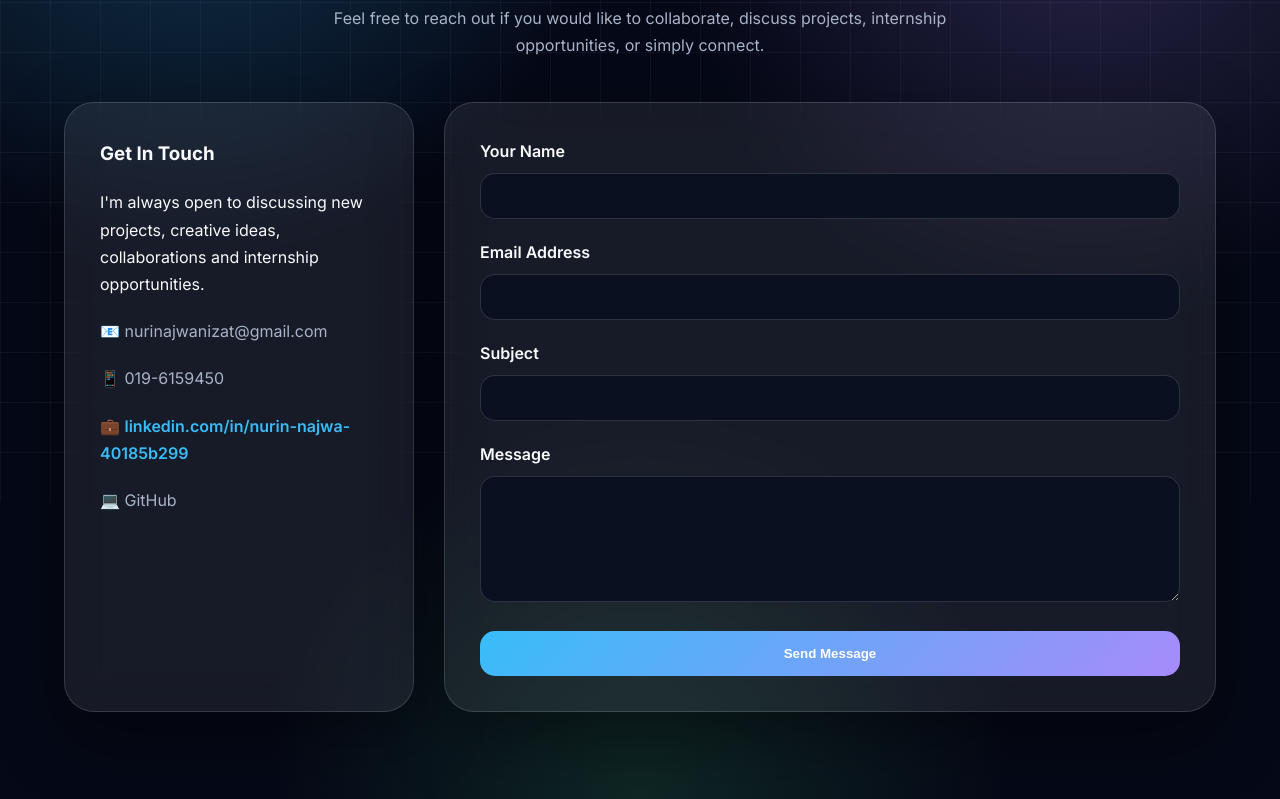
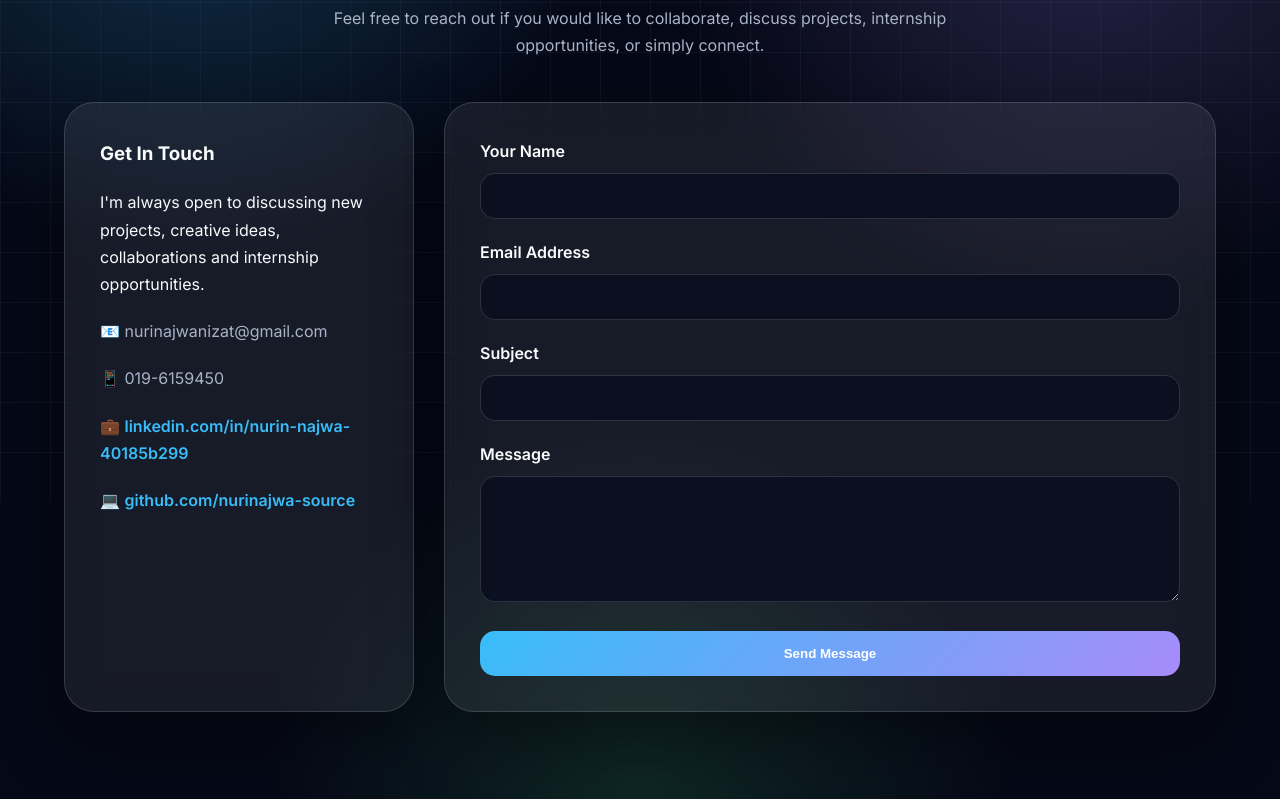
Before and after one commit to nurinajwa-source/nurinajwa, a plain HTML site: page contact.html in a window 1280 px wide. Shown: the part 298-1097 px from the top of the page. Drawn offline with Linux system fonts and the light colour scheme.

Commit message:
Update contact.html

```diff
--- a/contact.html
+++ b/contact.html
@@ -59,7 +59,12 @@ creative ideas, collaborations and internship opportunities.
 </div>
 
 <div class="contact-item">
-💻 GitHub
+💻
+<a class="contact-link"
+   href="https://github.com/nurinajwa-source"
+   target="_blank">
+   github.com/nurinajwa-source
+</a>
 </div>
 
 </div>
```
